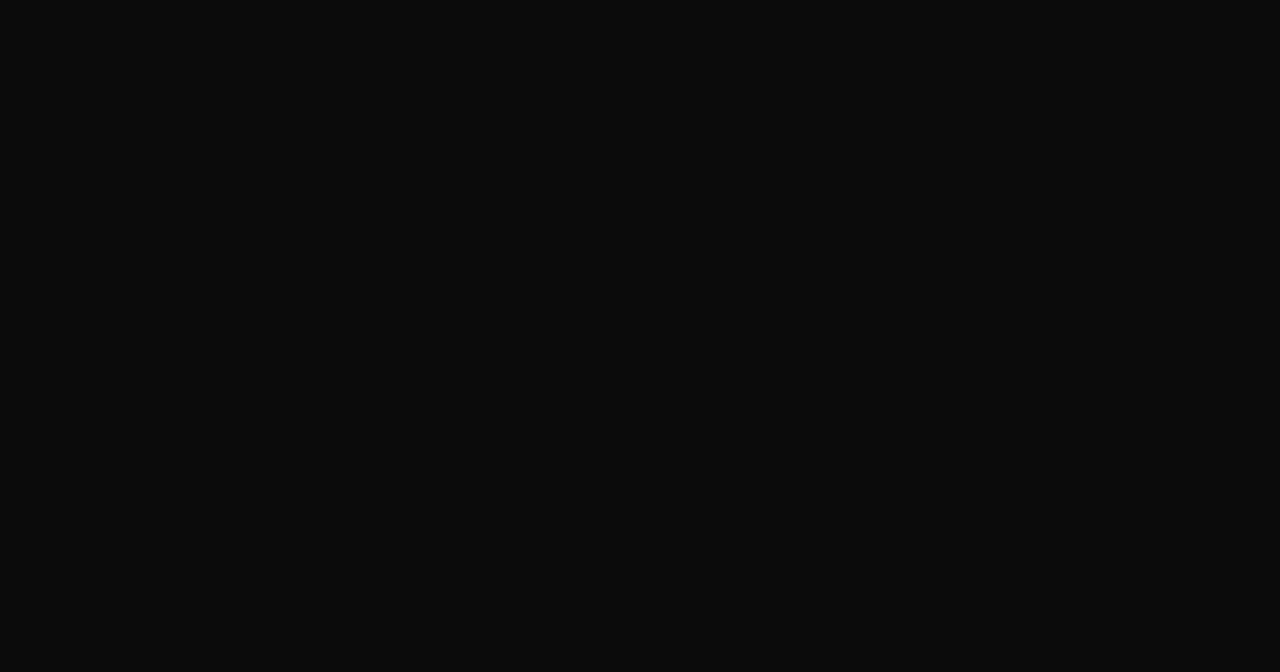
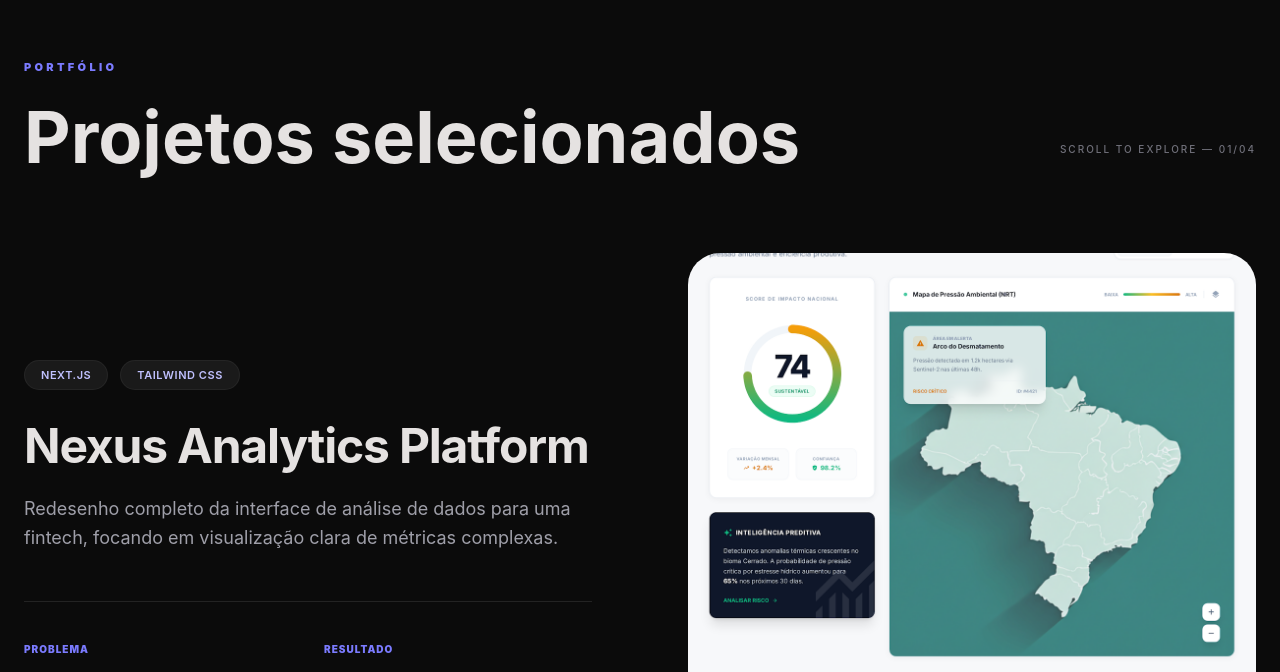
Before and after one commit to beatrizaraujov/portifolio, a Next.js app: page / in a window 1280 px wide. Shown: the part 2122-2794 px from the top of the page. Before the commit the page ends 2079 px from the top, so only its background shows below. Built offline with nearby package versions, Linux system fonts and the light colour scheme.

Commit message:
projects

```diff
--- /dev/null
+++ b/app/components/sections/Projects.tsx
@@ -0,0 +1,68 @@
+import Image from "next/image";
+
+export default function Projects() {
+  return (
+    <section className="bg-[#0B0B0B] py-24 px-6">
+      <div className="max-w-[1440px] mx-auto">
+        <div className="flex justify-between items-end mb-20">
+          <div>
+            <span className="text-[#7B7BFF] uppercase font-black tracking-[0.3em] text-[11px]">
+              Portfólio
+            </span>
+            <h3 className="text-[#E5E2E1] text-4xl md:text-7xl font-bold mt-6">
+              Projetos selecionados
+            </h3>
+          </div>
+          <span className="hidden lg:block text-zinc-500 text-[10px] uppercase tracking-[0.2em] font-medium pb-4">
+            Scroll to explore — 01/04
+          </span>
+        </div>
+        <div className="grid grid-cols-1 lg:grid-cols-2 gap-12 lg:gap-24 items-center group">
+          <div className="order-2 lg:order-1 flex flex-col">
+            <div className="flex flex-wrap gap-3 mb-8">
+              <span className="text-[11px] font-semibold text-[#C0C1FF] bg-[#1A1A1A] border border-white/5 px-4 py-1.5 rounded-full uppercase tracking-wider">
+                Next.js
+              </span>
+              <span className="text-[11px] font-semibold text-[#C0C1FF] bg-[#1A1A1A] border border-white/5 px-4 py-1.5 rounded-full uppercase tracking-wider">
+                Tailwind CSS
+              </span>
+            </div>
+            <h4 className="text-[#E5E2E1] text-4xl lg:text-5xl font-bold mb-6 tracking-tight">
+              Nexus Analytics Platform
+            </h4>
+            <p className="text-zinc-400 text-lg leading-relaxed mb-12 max-w-xl">
+              Redesenho completo da interface de análise de dados para uma
+              fintech, focando em visualização clara de métricas complexas.
+            </p>
+            <div className="grid grid-cols-2 gap-8 border-t border-white/10 pt-10">
+              <div>
+                <span className="text-[#7B7BFF] uppercase font-black tracking-widest text-[10px] block mb-3">
+                  Problema
+                </span>
+                <p className="text-zinc-400 text-sm leading-relaxed">
+                  Baixa retenção devido à complexidade visual dos dados.
+                </p>
+              </div>
+              <div>
+                <span className="text-[#7B7BFF] uppercase font-black tracking-widest text-[10px] block mb-3">
+                  Resultado
+                </span>
+                <p className="text-zinc-400 text-sm leading-relaxed">
+                  Aumento de 24% no tempo de permanência na plataforma.
+                </p>
+              </div>
+            </div>
+          </div>
+          <div className="order-1 lg:order-2 relative w-full aspect-square rounded-[32px] overflow-hidden bg-[#1A1A1A]">
+            <Image
+              src="/agroclimate-hero.png"
+              alt="Dashboard AgroClimate"
+              fill
+              className="object-cover transition-transform duration-1000 ease-in-out group-hover:scale-110"
+            />
+          </div>
+       </div>
+      </div>
+    </section>
+  );
+}
--- a/app/page.tsx
+++ b/app/page.tsx
@@ -1,10 +1,12 @@
 import Hero from "./components/sections/Hero";
 import Diferencial from "./components/sections/Diferencial";
+import Projects from "./components/sections/Projects";
 export default function Home() {
   return (
     <main>
       <Hero />
       <Diferencial />
+      <Projects />
     </main>
   );
 }
```
